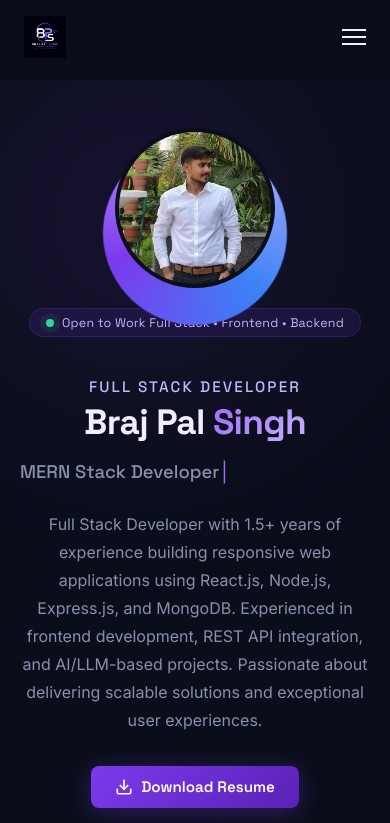
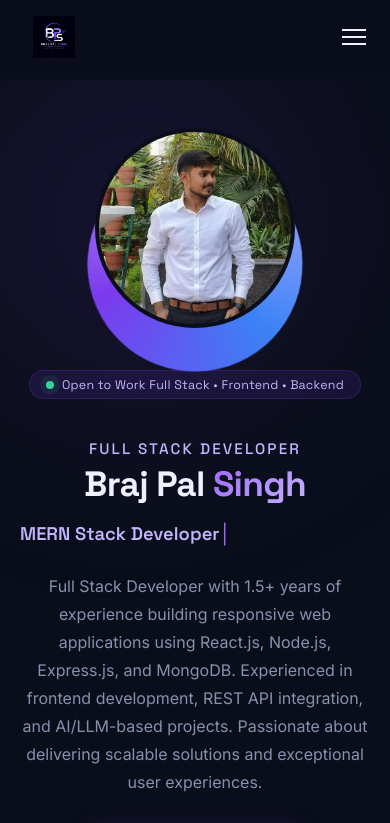
Before and after one commit to bp1363/Myportfolio, a React (Create React App) app: page / in a window 390 px wide. Shown: the top 823 px of the page. Built offline with nearby package versions, Linux system fonts and the light colour scheme.

Commit message:
update navbar

```diff
--- a/src/components/Navbar/Navbar.module.css
+++ b/src/components/Navbar/Navbar.module.css
@@ -76,8 +76,8 @@ color: var(--text);
 }
 
 .logo img {
-  height: 55px;
-  width: auto;
+  width: 60px;
+  height: 60px;
   object-fit: contain;
   transition: transform 0.3s ease;
   height: 65px;
--- a/src/pages/Home/Home.module.css
+++ b/src/pages/Home/Home.module.css
@@ -193,8 +193,8 @@
 .roleText {
   font-family: 'Space Grotesk', sans-serif;
   font-size: 1.15rem;
-  font-weight: 500;
-  color: var(--muted);
+  color: var(--lavender);
+  font-weight: 600;
 }
 
 .cursor {
@@ -312,7 +312,7 @@
   border: 1px solid var(--border);
   padding: 1rem 1.25rem;
   border-radius: 12px;
-  min-width: 120px;
+  min-width: 150px;
 }
 
 .statCard h3 {
@@ -326,7 +326,9 @@
   color: var(--muted);
   font-size: 0.85rem;
 }
-
+.statusBadge {
+  margin-top: 22px;
+}
 /* ─── Responsive ────────────────────────────────────────────── */
 @media (max-width: 768px) {
   .container {
@@ -357,14 +359,14 @@
     padding: 3rem 1.25rem;
   }
 
-  .profileWrapper {
-    width: 160px;
-    height: 160px;
+  .glowRing {
+    width: 215px;
+    height: 215px;
   }
 
-  .glowRing {
-    width: 184px;
-    height: 184px;
+  .profileWrapper {
+    width: 200px;
+    height: 200px;
   }
 
   .name {
```
